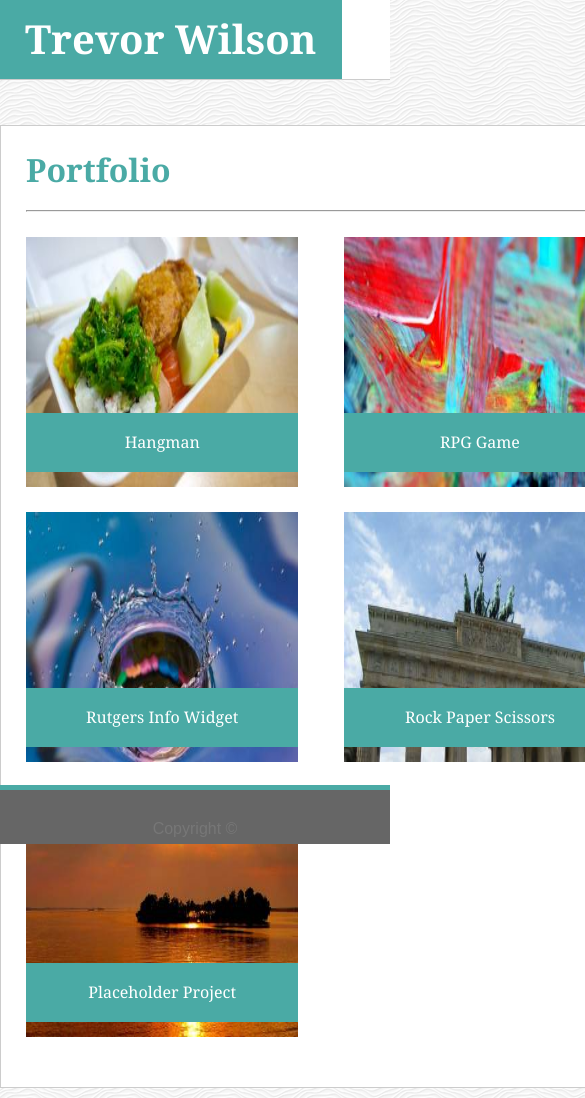
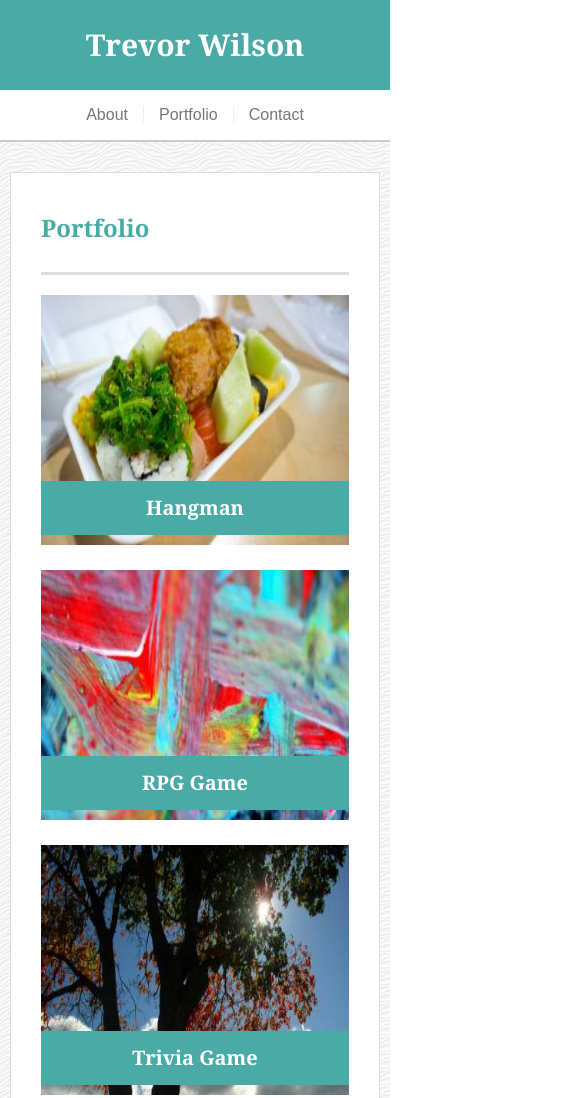
Before and after one commit to tbwilson89/Responsive-Portfolio, a plain HTML site: page portfolio.html in a window 390 px wide. Shown: the top 1098 px of the page, 585 px wide, since content can reach past the window. Drawn offline with Linux system fonts and the light colour scheme.

Commit message:
Updated portfolio using more Flexbox and media queries to adjust for monitor size

```diff
--- a/assets/css/style.css
+++ /dev/null
@@ -1,140 +0,0 @@
-* {
-  box-sizing: border-box;
-  text-decoration: none;
-  color: #777777;
-}
-
-body {
-  background-image: url('../images/white-waves.png');
-  font-size: 16px;
-  line-height: 1.8em;
-  font-family: 'Arial', 'Helvetica Neue', Helvetica, sans-serif;
-}
-
-/* Header Section / Nav Bar */
-
-header {
-  position: fixed;
-  top: 0;
-  width: 100%;
-  background: #ffffff;
-  border-bottom: 1px solid #cccccc;
-}
-h1, h2, h3 {
-  font-family: 'Georgia', Times, Times New Roman, serif;
-}
-h1 {
-  padding: 25px;
-  font-size: 2.5em;
-  background: #4aaaa5;
-  font-weight: bold;
-  color: #ffffff;
-}
-.nav-container {
-  display: flex;
-  justify-content: space-between;
-  width: 960px;
-  margin: 0 auto;
-}
-.nav-links, a {
-  padding: 25px 10px;
-}
-.nav-divider {
-  height: 50%;
-  border-left: 1px solid #ddd;
-}
-
-/* Center Page Section */
-
-section {
-  width: 960px;
-  margin: 125px auto;
-  background: white;
-  border: 1px solid #cccccc;
-}
-h2 {
-  font-size: 2em;
-  padding: 30px 0 25px 25px;
-  color: #4aaaa5;
-  font-weight: bold;
-}
-hr {
-  margin: 0px 25px;
-  width: 95%;
-}
-.content {
-  padding: 25px;
-}
-img {
-  float: left;
-  width: 25%;
-  margin: 0 25px 10px 0;
-}
-p {
-  margin-bottom: 10px;
-}
-
-/* Portfolio Page Specifics */
-
-.portfolio-flex {
-  display: flex;
-  flex-wrap: wrap;
-  justify-content: space-between;
-}
-.portfolio-tile {
-  position: relative;
-  height: 250px;
-  width: 30%;
-  margin-bottom: 25px;
-  cursor: pointer;
-}
-.portfolio-tile img {
-  height: 100%;
-  width: 100%;
-  position: absolute;
-  top: 0;
-}
-.portfolio-tile h3 {
-  position: absolute;
-  width: 100%;
-  padding: 15px;
-  text-align: center;
-  color: #ffffff;
-  background: #4aaaa5;
-  bottom: 15px;
-}
-
-/* Contact Page Specifics */
-form {
-  font-size: 1.2em;
-  font-weight: 200;
-}
-input {
-  width: 100%;
-  padding: 5px;
-  margin-bottom: 10px;
-}
-textarea {
-  width: 100%;
-  height: 10em;
-}
-.submit-btn {
-  width:auto;
-  margin-top: 10px;
-  padding: 7px 20px;
-  background: #4aaaa5;
-  color: #ffffff;
-  border: none;
-}
-
-/* Footer */
-
-footer {
-  position: absolute;
-  bottom: 0px;
-  width: 100%;
-  padding-top: 25px;
-  background: #666666;
-  text-align: center;
-  border-top: 5px solid #4aaaa5;
-}
--- /dev/null
+++ b/assets/css/style2.css
@@ -0,0 +1,219 @@
+* {
+  box-sizing: border-box;
+  text-decoration: none;
+  color: #777777;
+}
+
+body {
+  display: flex;
+  flex-direction: column;
+  min-height: 100vh;
+  background-image: url('../images/white-waves.png');
+  font-size: 16px;
+  line-height: 34px;
+  font-family: 'Arial', 'Helvetica Neue', Helvetica, sans-serif;
+}
+h1, h2, h3, p {
+  margin-bottom: 20px;
+}
+p:last-child {
+  margin-bottom: 0px;
+}
+h1, h2, h3 {
+  font-family: Georgia, Times, "Times New Roman", serif;
+  font-weight: bold;
+  color: #4aaaa5;
+}
+h1 {
+  padding-bottom: 20px;
+  font-size: 30px;
+  line-height: 49px;
+  border-bottom: 3px solid #ddd;
+}
+h2, h3 {
+  font-size: 22px;
+}
+
+/* Header / Navigation */
+
+header {
+  position: fixed;
+  width: 100%;
+  margin-bottom: 30px;
+  background: #fff;
+  border-bottom: 2px solid #ccc;
+}
+.container {
+  display: flex;
+  justify-content: space-between;
+  width: 100%;
+  max-width: 960px;
+  margin: 0 auto;
+}
+#logo {
+  padding: 0 50px;
+  color: #fff;
+  background: #4aaaa5;
+  font-family: Georgia, Times, "Times New Roman", serif;
+  font-size: 30px;
+  font-weight: bold;
+  text-align: center;
+  line-height: 90px;
+}
+nav a {
+  line-height: 90px;
+}
+nav a span {
+  margin-right: 15px;
+  padding-left: 15px;
+  border-left: 1px solid #efefef;
+}
+#first-link {
+  border: 0 none;
+}
+
+/* Main Content */
+
+.content-area {
+  flex: 1;
+}
+
+#main-container {
+  padding-top: 130px;
+}
+section {
+  width: 100%;
+  max-width: 960px;
+  margin: 0 0 40px;
+  padding: 30px;
+  background: #fff;
+  border: 1px solid #ddd;
+}
+.author-img {
+  float: left;
+  width: 200px;
+  height: auto;
+  margin-top: 10px;
+  margin-right: 25px;
+}
+
+/* Portfolio Page */
+
+.portfolio-content {
+  display: flex;
+  flex-wrap: wrap;
+  justify-content: space-between;
+}
+.portfolio-tile {
+  position: relative;
+  height: 250px;
+  width: 30%;
+  margin-bottom: 25px;
+  cursor: pointer;
+}
+.portfolio-tile img {
+  height: 100%;
+  width: 100%;
+  position: absolute;
+  top: 0;
+}
+.portfolio-tile h3 {
+  position: absolute;
+  width: 100%;
+  padding: 10px;
+  text-align: center;
+  color: #ffffff;
+  background: #4aaaa5;
+  bottom: -10px;
+}
+
+/* Contact Page */
+
+input, textarea {
+  width: 100%;
+  padding: 10px;
+}
+textarea {
+  height: 200px;
+}
+input[type=submit]{
+  /* height: 40px; */
+  width: auto;
+  padding: 10px 25px;
+  font-size: 18px;
+  font-weight: 500;
+  color: #fff;
+  background: #4aaaa5;
+  border: none;
+}
+
+/* Footer */
+footer {
+  width: 100%;
+  font-size: 12px;
+  color: #ccc;
+  padding: 30px 0;
+  background: #666666;
+  text-align: center;
+  border-top: 8px solid #4aaaa5;
+}
+
+/* Media Queries */
+
+@media screen and (max-width: 980px){
+  /* Not sure what to do here honestly... */
+}
+@media screen and (max-width: 768px){
+  .container {
+    margin: 0 10px;
+    width: auto;
+  }
+  .author-img {
+    width: 50%;
+  }
+  .portfolio-tile {
+    width: 48%;
+  }
+}
+@media screen and (max-width: 640px){
+  header {
+    position: static;
+  }
+  h1 {
+    font-size: 24px;
+  }
+  .container {
+    flex-direction: column;
+    margin: 0;
+  }
+  nav {
+    display: flex;
+    justify-content: center;
+  }
+  nav a {
+    line-height: 50px;
+  }
+  #main-container {
+    padding-top: 0px;
+    margin: 0 10px;
+    width: auto;
+  }
+  .author-img {
+    width: 100%;
+    margin-bottom: 10px;
+  }
+  /* Portfolio */
+  .portfolio-content {
+    flex-direction: column;
+  }
+  .portfolio-tile {
+    width: 100%;
+  }
+  .portfolio-tile h3 {
+    font-size: 20px;
+  }
+  /* Footer */
+  footer {
+    position: static;
+  }
+}
--- a/portfolio.html
+++ b/portfolio.html
@@ -2,69 +2,63 @@
 <html lang="en" dir="ltr">
   <head>
     <meta charset="utf-8">
-    <title>Portfolio Page</title>
+    <meta name="viewport" content="width=device-width, initial-scale=1.0">
+    <title>Portfolio | Trevor Wilson</title>
     <link rel="stylesheet" href="assets/css/reset.css">
-    <link rel="stylesheet" href="./assets/css/style.css">
+    <link rel="stylesheet" href="./assets/css/style2.css">
   </head>
   <body>
-    <!-- Header / Nav top Section -->
     <header>
-      <div class='nav-container'>
-        <!-- Name box on top left of page -->
-        <h1 class='float_left'>Trevor Wilson</h1>
-        <!-- section of links floating to the right of header/nav -->
-        <span class='nav-links'>
-          <a href="index.html">About</a>
-          <span class="nav-divider"></span>
-          <a href="portfolio.html">Portfolio</a>
-          <span class="nav-divider"></span>
-          <a href="contact.html">Contact</a>
-        </span>
+      <div class="container">
+        <a href="index.html" id='logo'>Trevor Wilson</a>
+        <nav>
+          <a href="index.html"><span id='first-link'>About</span></a>
+          <a href="portfolio.html"><span>Portfolio</span></a>
+          <a href="contact.html"><span>Contact</span></a>
+        </nav>
       </div>
     </header>
-    <!-- Main content section. -->
+    <div class="content-area">
+      <div id='main-container' class="container">
         <section>
           <!-- Section title -->
-      <h2>Portfolio</h2>
-      <!-- Line between section header and actual content -->
-      <hr />
+          <h1>Portfolio</h1>
           <!-- section content container -->
-      <div class="content">
+          <div class="portfolio-content">
             <!-- UL flex container for portfolio links -->
-        <ul class="portfolio-flex">
-          <li class="portfolio-tile">
+              <div class="portfolio-tile">
                 <img src="./assets/images/test.jpg" alt="Placeholder">
                 <h3>Hangman</h3>
-          </li>
-          <li class="portfolio-tile">
+              </div>
+              <div class="portfolio-tile tealbg">
                 <img src="./assets/images/rpg.jpg" alt="Placeholder">
                 <h3>RPG Game</h3>
-          </li>
-          <li class="portfolio-tile">
+              </div>
+              <div class="portfolio-tile">
                 <img src="./assets/images/trivia.jpg" alt="Placeholder">
                 <h3>Trivia Game</h3>
-          </li>
-          <li class="portfolio-tile">
+              </div>
+              <div class="portfolio-tile">
                 <img src="./assets/images/rutgers.jpg" alt="Placeholder">
                 <h3>Rutgers Info Widget</h3>
-          </li>
-          <li class="portfolio-tile">
+              </div>
+              <div class="portfolio-tile">
                 <img src="./assets/images/rps.jpg" alt="Placeholder">
                 <h3>Rock Paper Scissors</h3>
-          </li>
-          <li class="portfolio-tile">
+              </div>
+              <div class="portfolio-tile">
                 <img src="./assets/images/bread.jpg" alt="Placeholder">
                 <h3>Placeholder Project</h3>
-          </li>
-          <li class="portfolio-tile">
+              </div>
+              <div class="portfolio-tile">
                 <img src="./assets/images/dj.jpg" alt="Placeholder">
                 <h3>Placeholder Project</h3>
-          </li>
-        </ul>
+              </div>
           </div>
         </section>
-    <footer class='footer'>
-      Copyright &copy;
-    </footer>
+      </div>
+    </div>
+
+    <footer>&copy;Copyright</footer>
   </body>
 </html>
```
Also changed, not shown: contact.html (+17 -21 lines), index.html (+21 -31 lines). Lines whose indentation alone changed are shown as unchanged.
